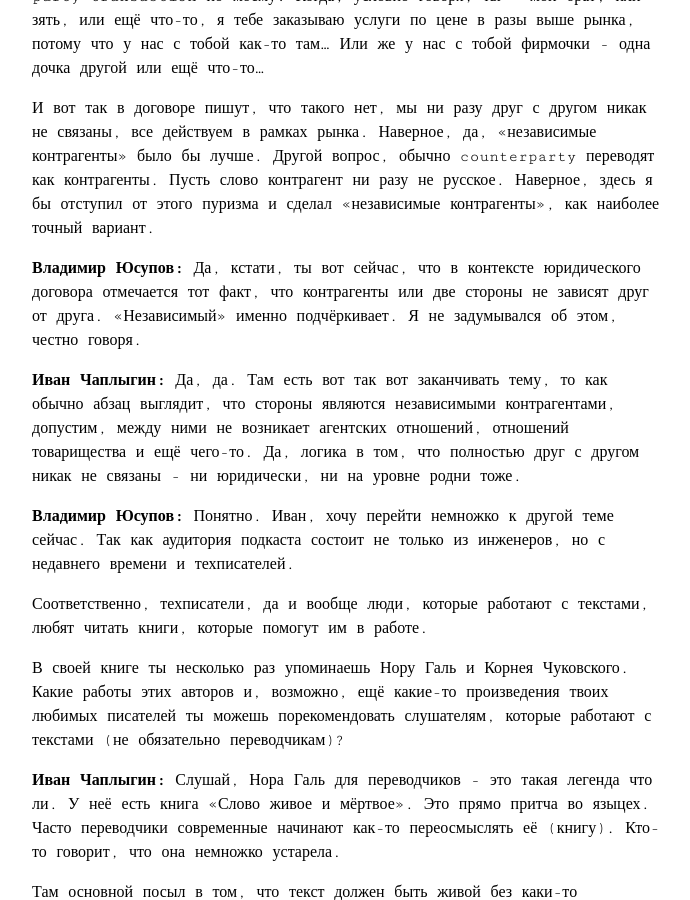
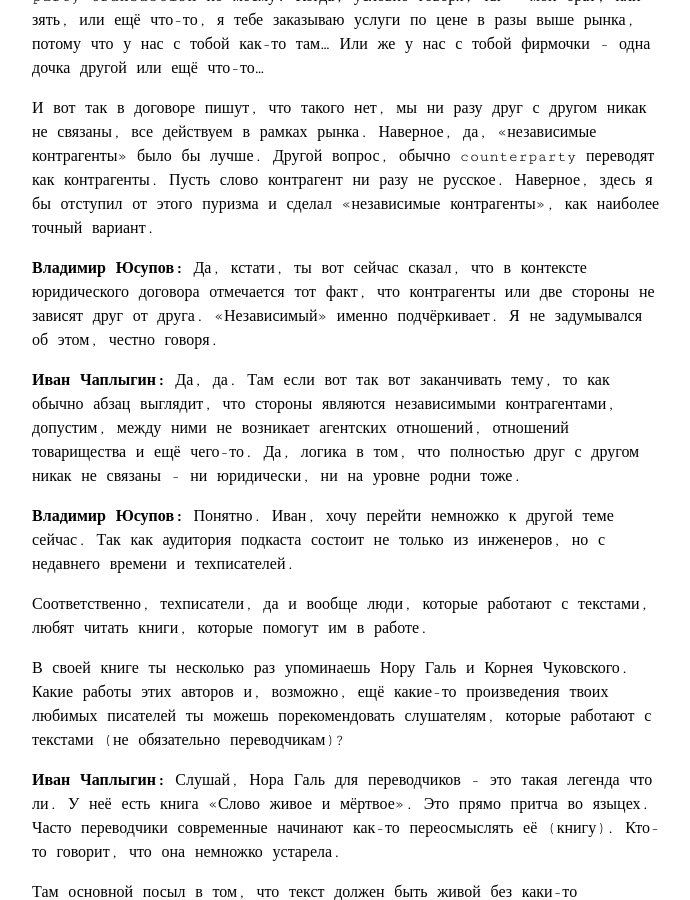
Before and after one commit to techwritex/techcommpod, a Jekyll site: the page built from _posts/2024-01-22-vypusk-15-beseda-s-ivanom-chaplyginym-2.md, in a window 1280 px wide and 900 px high, scrolled down 12704 px. Shown: the whole window, without its empty margins (292-982 px from the left). Built offline with Jekyll 4.4.1, drawn with Linux system fonts in a browser that asks for light colours.

Commit message:
techcommpod-1.8.2-episode-15-04

```diff
--- a/_posts/2024-01-22-vypusk-15-beseda-s-ivanom-chaplyginym-2.md
+++ b/_posts/2024-01-22-vypusk-15-beseda-s-ivanom-chaplyginym-2.md
@@ -189,8 +189,7 @@
 
 Иван, ещё один из тех моментов, из-за которых мне очень нравится твоя книга - это подробные разборы перевода, казалось бы очень простых примеров. Но простые они только на первый взгляд. И ты как раз в ходе таких разборов показываешь всю сложность и глубину работы переводчика.
 
-Расскажу небольшую историю из своего опыта. Был период, когда я работал на проекте для одной американской компании. Договор (контракт), разумеется был на английском языке. В этом договоре я, а также другие члены проектной команды, указывались как independent contractors. Указали и указали, я не придавал какого-то значения этому словосочетанию. В штатах это нормальный термин, который используется для определения юридического статуса одного или нескольких участников договорных отношений.
-Но потом мне всё чаще и чаще в русском языке, в рунете, стал попадаться перевод этого словосочетания, как ты называешь его «в лоб» - независимый подрядчик. И вроде бы понятный перевод, но звучит как-то не по-русски.
+Расскажу небольшую историю из своего опыта. Был период, когда я работал на проекте для одной американской компании. Договор (контракт), разумеется был на английском языке. В этом договоре я, а также другие члены проектной команды, указывались как independent contractors. Указали и указали, я не придавал какого-то значения этому словосочетанию. В штатах это нормальный термин, который используется для определения юридического статуса одного или нескольких участников договорных отношений. Но потом мне всё чаще и чаще в русском языке, в рунете, стал попадаться перевод этого словосочетания, как ты называешь его «в лоб» - независимый подрядчик. И вроде бы понятный перевод, но звучит как-то не по-русски.
 
 Какое у тебя мнение на счет перевода independent contractor? Возможно, ты с ним уже сталкивался. Не мог бы ты провести небольшой разбор перевода по примеру того, как ты делаешь в твоей книге?
 
@@ -208,9 +207,9 @@
 
 И вот так в договоре пишут, что такого нет, мы ни разу друг с другом никак не связаны, все действуем в рамках рынка. Наверное, да, «независимые контрагенты» было бы лучше. Другой вопрос, обычно counterparty переводят как контрагенты. Пусть слово контрагент ни разу не русское. Наверное, здесь я бы отступил от этого пуризма и сделал «независимые контрагенты», как наиболее точный вариант.
 
-**Владимир Юсупов:** Да, кстати, ты вот сейчас, что в контексте юридического договора отмечается тот факт, что контрагенты или две стороны не зависят друг от друга. «Независимый» именно подчёркивает. Я не задумывался об этом, честно говоря.
+**Владимир Юсупов:** Да, кстати, ты вот сейчас сказал, что в контексте юридического договора отмечается тот факт, что контрагенты или две стороны не зависят друг от друга. «Независимый» именно подчёркивает. Я не задумывался об этом, честно говоря.
 
-**Иван Чаплыгин:** Да, да. Там есть вот так вот заканчивать тему, то как обычно абзац выглядит, что стороны являются независимыми контрагентами, допустим, между ними не возникает агентских отношений, отношений товарищества и ещё чего-то. Да, логика в том, что полностью друг с другом никак не связаны - ни юридически, ни на уровне родни тоже.
+**Иван Чаплыгин:** Да, да. Там если вот так вот заканчивать тему, то как обычно абзац выглядит, что стороны являются независимыми контрагентами, допустим, между ними не возникает агентских отношений, отношений товарищества и ещё чего-то. Да, логика в том, что полностью друг с другом никак не связаны - ни юридически, ни на уровне родни тоже.
 
 **Владимир Юсупов:** Понятно. Иван, хочу перейти немножко к другой теме сейчас. Так как аудитория подкаста состоит не только из инженеров, но с недавнего времени и техписателей.
 
```
